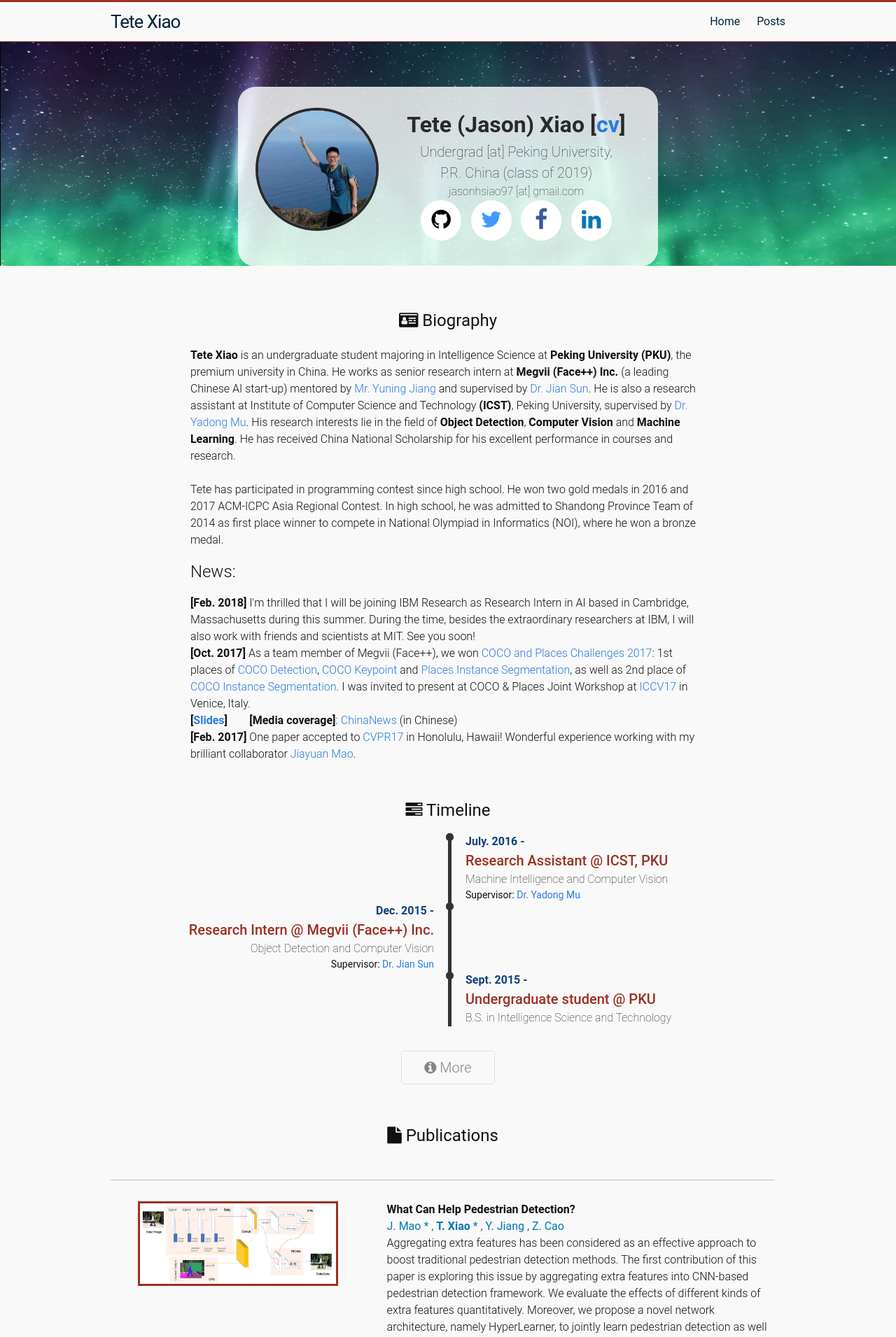
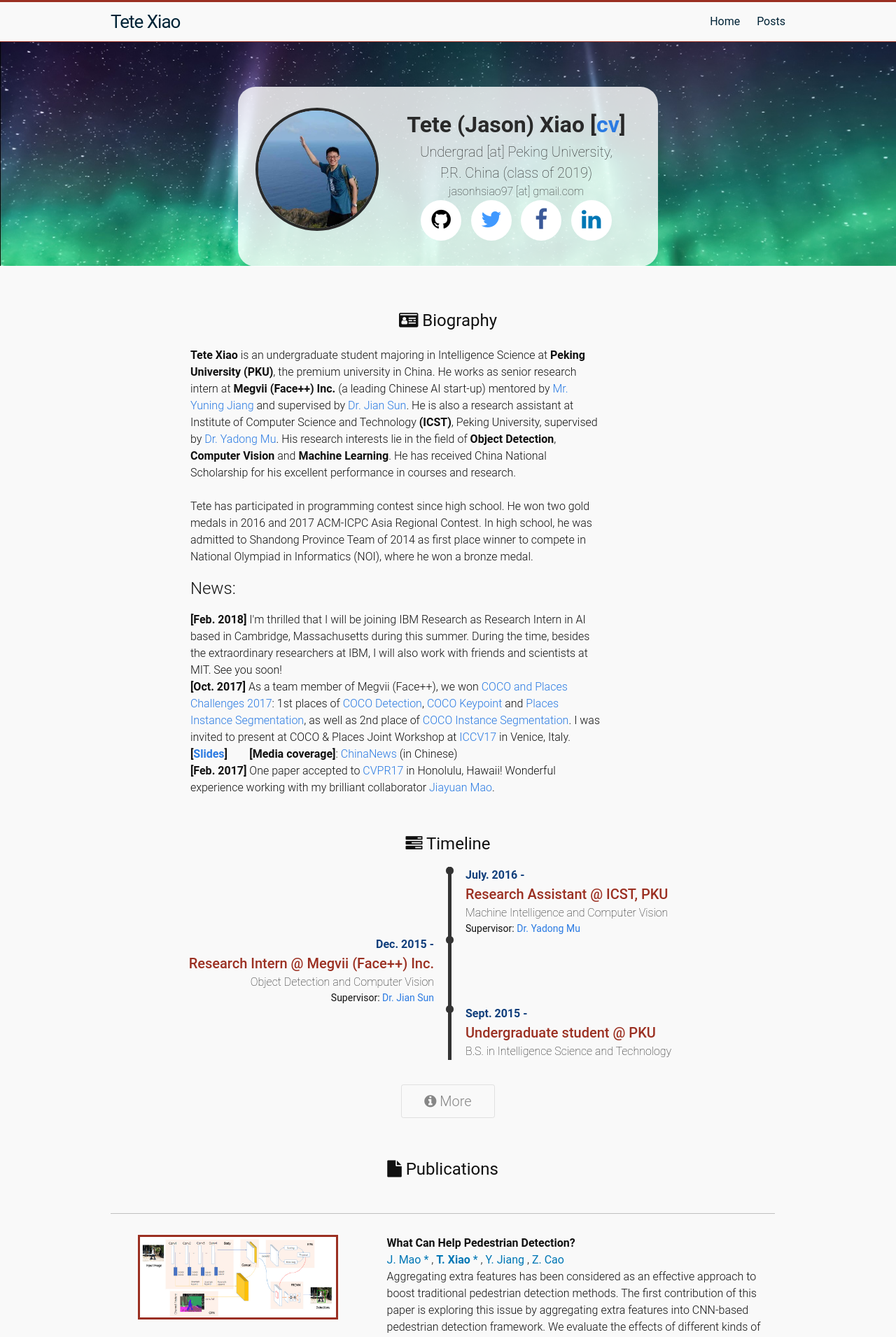
Before and after one commit to Tete-Xiao/Tete-Xiao.github.io, a Jekyll site: the page built from index.html, in a window 1280 px wide. Shown: the top 1911 px of the page at 70% size. Built offline with Jekyll 4.4.1, drawn with Linux system fonts in a browser that asks for light colours.

Commit message:
update css

```diff
--- a/_sass/_bio.scss
+++ b/_sass/_bio.scss
@@ -11,6 +11,7 @@
 
 }
 .bio-body {
+  width:  calc(80% - (#{$spacing-unit} / 2));
   margin:     5px;
   padding:    5px;
   word-wrap: break-word
```
